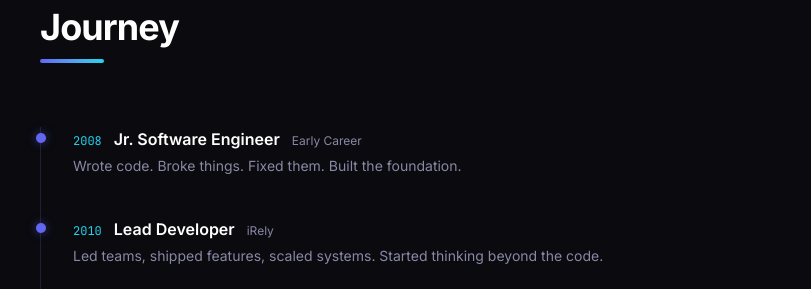
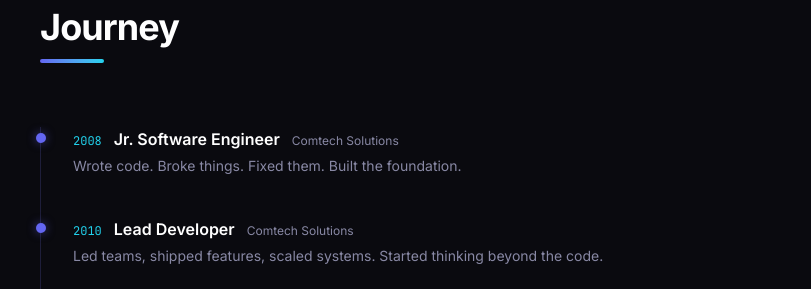
Before and after one commit to iamvonpasion/portfolio, a Next.js app: page / in a window 1280 px wide. Shown: the part 1760-2049 px from the top of the page, without its empty margins (216-1027 px from the left). Built offline with nearby package versions, Linux system fonts and the light colour scheme.

Commit message:
fix: update early career company to Comtech Solutions
Co-Authored-By: Claude Opus 4.6 (1M context) <noreply@anthropic.com>

```diff
--- a/src/data/timeline.ts
+++ b/src/data/timeline.ts
@@ -4,14 +4,14 @@ export const timeline: TimelineEntry[] = [
   {
     year: "2008",
     role: "Jr. Software Engineer",
-    company: "Early Career",
+    company: "Comtech Solutions",
     description:
       "Wrote code. Broke things. Fixed them. Built the foundation.",
   },
   {
     year: "2010",
     role: "Lead Developer",
-    company: "iRely",
+    company: "Comtech Solutions",
     description:
       "Led teams, shipped features, scaled systems. Started thinking beyond the code.",
   },
```
